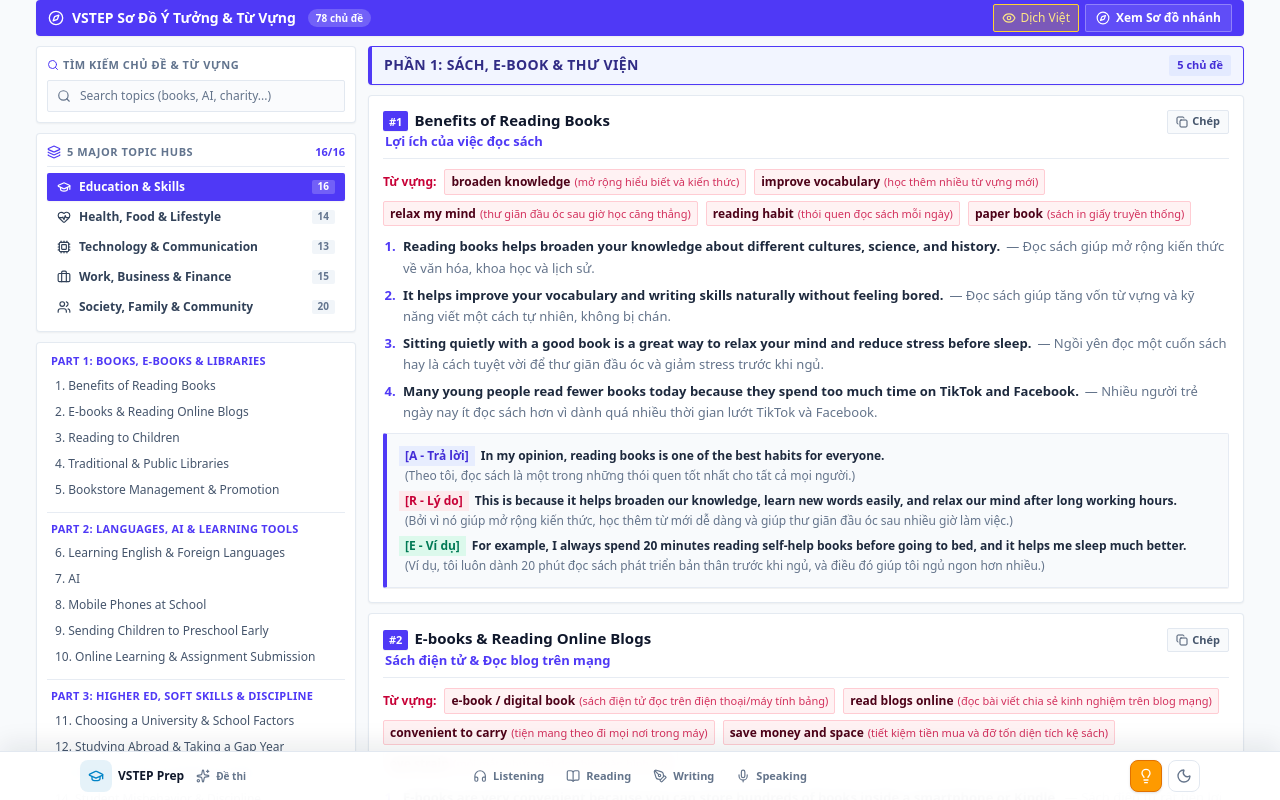
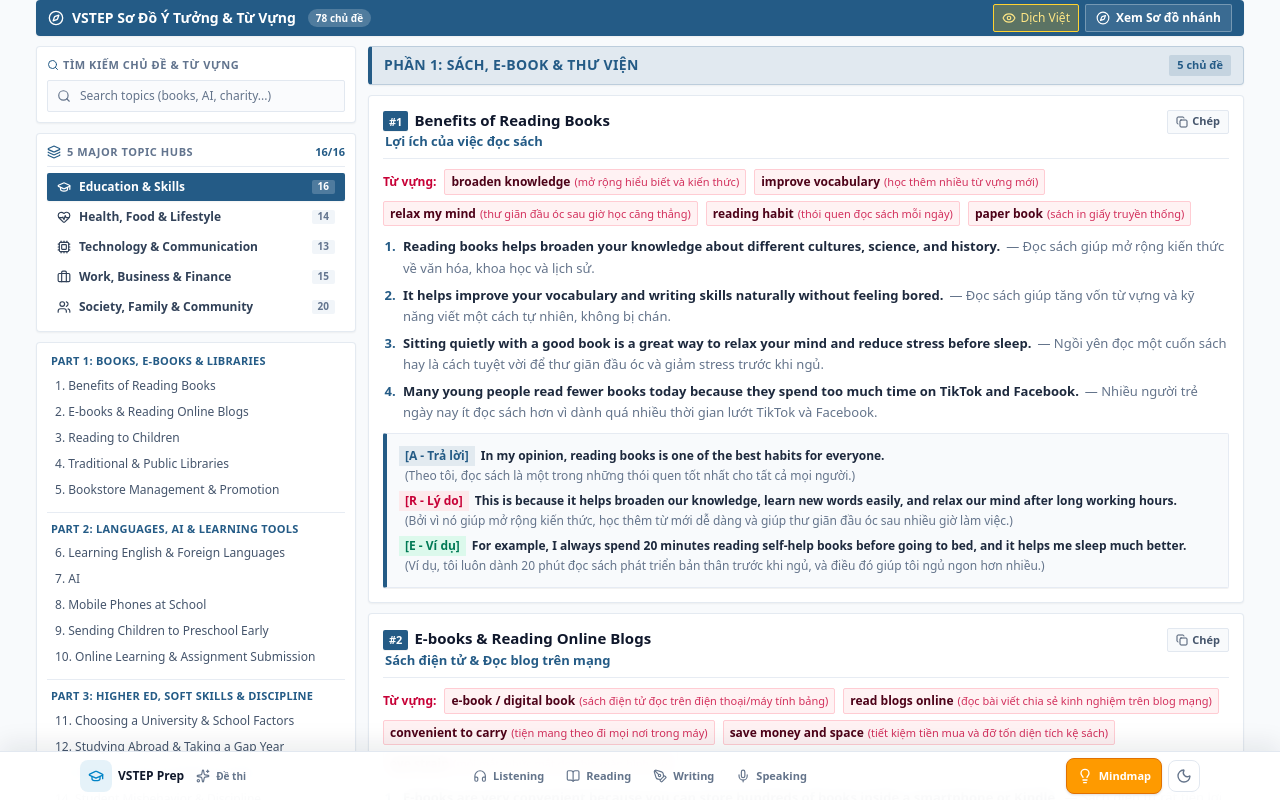
Before and after one commit to dangnk146/vstep, a Next.js app: page /mindmap in a window 1280 px wide. Built offline with nearby package versions, Linux system fonts and the light colour scheme.

Commit message:
feat: add mindmap and sidebar components with global styles

```diff
--- a/src/app/globals.css
+++ b/src/app/globals.css
@@ -1,4 +1,6 @@
 @import "tailwindcss";
+
+@custom-variant dark (&:where(.dark, .dark *));
 
 :root {
   --background: #f8fafc;
--- a/src/app/mindmap/Mindmap.tsx
+++ b/src/app/mindmap/Mindmap.tsx
@@ -209,7 +209,7 @@ function OutlineDocumentView({
         {/* 1. Ô tìm kiếm */}
         <div className="rounded-sm border border-slate-200/90 dark:border-slate-800 bg-white dark:bg-slate-900 p-2.5 shadow-xs">
           <label className="block text-[11px] font-bold uppercase tracking-wider text-slate-500 dark:text-slate-400 mb-1.5 flex items-center gap-1">
-            <Search className="h-3 w-3 text-indigo-600 dark:text-indigo-400" />
+            <Search className="h-3 w-3 text-[#245b86] dark:text-sky-400" />
             Tìm kiếm chủ đề & từ vựng
           </label>
           <div className="relative">
@@ -219,7 +219,7 @@ function OutlineDocumentView({
               value={searchQuery}
               onChange={(e) => onSearchChange(e.target.value)}
               placeholder="Search topics (books, AI, charity...)"
-              className="h-8 w-full rounded-xs border border-slate-200 dark:border-slate-800 bg-slate-50/70 dark:bg-slate-950/80 pl-8 pr-7 text-xs text-foreground outline-none placeholder:text-muted-foreground focus:border-indigo-600 dark:focus:border-indigo-400 select-text"
+              className="h-8 w-full rounded-xs border border-slate-200 dark:border-slate-800 bg-slate-50/70 dark:bg-slate-950/80 pl-8 pr-7 text-xs text-foreground outline-none placeholder:text-muted-foreground focus:border-[#245b86] dark:focus:border-sky-400 select-text"
             />
             {searchQuery && (
               <button
@@ -237,10 +237,10 @@ function OutlineDocumentView({
         <div className="rounded-sm border border-slate-200/90 dark:border-slate-800 bg-white dark:bg-slate-900 p-2.5 shadow-xs space-y-1.5">
           <div className="flex items-center justify-between pb-1.5 border-b border-slate-200/80 dark:border-slate-800">
             <span className="text-[11px] font-bold uppercase tracking-wider text-slate-500 dark:text-slate-400 flex items-center gap-1.5">
-              <Layers className="h-3.5 w-3.5 text-indigo-600 dark:text-indigo-400" />
+              <Layers className="h-3.5 w-3.5 text-[#245b86] dark:text-sky-400" />
               5 Major Topic Hubs
             </span>
-            <span className="text-[11px] font-bold text-indigo-600 dark:text-indigo-400">
+            <span className="text-[11px] font-bold text-[#245b86] dark:text-sky-400">
               {filteredTopicsCount}/{totalTopicsInHub}
             </span>
           </div>
@@ -262,7 +262,7 @@ function OutlineDocumentView({
                     setActiveSubtopicId(null);
                   }}
                   className={`flex w-full items-center justify-between rounded-xs px-2.5 py-1.5 text-xs font-bold transition cursor-pointer ${active
-                      ? 'bg-indigo-600 text-white shadow-xs'
+                      ? 'bg-[#245b86] text-white shadow-xs'
                       : 'text-slate-700 dark:text-slate-300 hover:bg-slate-100 dark:hover:bg-slate-800/70'
                     }`}
                 >
@@ -291,7 +291,7 @@ function OutlineDocumentView({
                 key={branch.id}
                 className={`space-y-1 ${bIdx > 0 ? 'pt-2 border-t border-slate-200/80 dark:border-slate-800' : ''}`}
               >
-                <div className="px-1 text-[11px] font-bold uppercase tracking-wide text-indigo-600 dark:text-indigo-400">
+                <div className="px-1 text-[11px] font-bold uppercase tracking-wide text-[#245b86] dark:text-sky-400">
                   Part {bIdx + 1}: {getBranchEnTitle(branch.id, branch.title)}
                 </div>
 
@@ -311,7 +311,7 @@ function OutlineDocumentView({
                         className={`flex w-full items-center justify-between rounded-xs px-2 py-1 text-left text-xs transition cursor-pointer ${!matched
                             ? 'opacity-35'
                             : isSelected
-                              ? 'bg-indigo-50 font-bold text-indigo-900 dark:bg-indigo-950/70 dark:text-indigo-200 border-l-2 border-indigo-600 dark:border-indigo-400'
+                              ? 'bg-[#245b86]/10 font-bold text-[#245b86] dark:bg-sky-950/70 dark:text-sky-200 border-l-2 border-[#245b86] dark:border-sky-400'
                               : 'text-slate-600 dark:text-slate-400 hover:bg-slate-100 dark:hover:bg-slate-800/60 hover:text-foreground'
                           }`}
                       >
@@ -345,12 +345,12 @@ function OutlineDocumentView({
 
             return (
               <section key={branch.id} className="space-y-2.5">
-                {/* Đề mục cấp 1 (Tông màu Indigo trang nhã, tương phản tốt cả 2 theme) */}
-                <div className="flex items-center justify-between rounded-sm border-l-4 border-indigo-600 dark:border-indigo-500 bg-indigo-50/70 dark:bg-indigo-950/40 px-3 py-2 border border-indigo-200/80 dark:border-indigo-800/70 shadow-xs">
-                  <h2 className="text-xs sm:text-sm font-bold uppercase tracking-wide text-indigo-900 dark:text-indigo-200">
+                {/* Đề mục cấp 1 (Tông màu xanh #245b86 chuẩn đồng bộ toàn ứng dụng) */}
+                <div className="flex items-center justify-between rounded-sm border-l-4 border-l-[#245b86] dark:border-l-sky-500 bg-[#245b86]/10 dark:bg-slate-900/90 px-3 py-2 border border-[#245b86]/20 dark:border-slate-800 shadow-xs">
+                  <h2 className="text-xs sm:text-sm font-bold uppercase tracking-wide text-[#245b86] dark:text-sky-200">
                     Phần {bIdx + 1}: {branch.title}
                   </h2>
-                  <span className="text-[11px] font-semibold text-indigo-700 dark:text-indigo-300 bg-indigo-100/80 dark:bg-indigo-900/60 px-2 py-0.5 rounded-xs">
+                  <span className="text-[11px] font-semibold text-[#245b86] dark:text-sky-300 bg-[#245b86]/15 dark:bg-slate-800 px-2 py-0.5 rounded-xs">
                     {children.length} chủ đề
                   </span>
                 </div>
@@ -374,15 +374,15 @@ function OutlineDocumentView({
                         key={subtopic.id}
                         id={`topic-${subtopic.id}`}
                         className={`scroll-mt-14 rounded-sm border p-3.5 shadow-xs space-y-2.5 transition select-text ${isHighlighted
-                            ? 'border-indigo-600 ring-1 ring-indigo-600/40 bg-white dark:bg-slate-900'
+                            ? 'border-[#245b86] ring-1 ring-[#245b86]/40 bg-white dark:bg-slate-900'
                             : 'border-slate-200/90 dark:border-slate-800 bg-white dark:bg-slate-900 hover:border-slate-300 dark:hover:border-slate-700'
                           }`}
                       >
-                        {/* 1. Tên chủ đề: Badge Indigo dịu + Tiếng Anh Đậm + Tiếng Việt Nhẹ Nhàng */}
+                        {/* 1. Tên chủ đề: Badge #245b86 + Tiếng Anh Đậm + Tiếng Việt Đồng Bộ */}
                         <div className="flex items-start justify-between gap-2 border-b border-slate-200/80 dark:border-slate-800 pb-2">
                           <div className="space-y-0.5">
                             <h3 className="text-sm sm:text-[15px] font-bold text-slate-900 dark:text-slate-100 leading-snug flex items-baseline gap-1.5 flex-wrap">
-                              <span className="inline-flex h-5 items-center justify-center rounded-xs bg-indigo-600 text-white dark:bg-indigo-500/25 dark:text-indigo-300 dark:border dark:border-indigo-500/40 font-bold text-[11px] px-1.5 shadow-2xs shrink-0">
+                              <span className="inline-flex h-5 items-center justify-center rounded-xs bg-[#245b86] text-white dark:bg-sky-500/25 dark:text-sky-300 dark:border dark:border-sky-500/40 font-bold text-[11px] px-1.5 shadow-2xs shrink-0">
                                 #{topicCounter}
                               </span>
                               <span className="text-slate-900 dark:text-slate-100">
@@ -390,7 +390,7 @@ function OutlineDocumentView({
                               </span>
                             </h3>
                             {viTitle && (
-                              <p className="text-xs sm:text-[13px] font-semibold text-indigo-600 dark:text-indigo-400 pl-0.5">
+                              <p className="text-xs sm:text-[13px] font-semibold text-[#245b86] dark:text-sky-400 pl-0.5">
                                 <HighlightText text={viTitle} query={searchQuery} />
                               </p>
                             )}
@@ -442,7 +442,7 @@ function OutlineDocumentView({
 
                         {/* 3. Ý chính triển khai (Gạch đầu dòng trực tiếp giống speaking.part3.v2.md) */}
                         {items.length > 0 && (
-                          <ol className="space-y-1.5 text-xs sm:text-[13px] leading-relaxed pl-4 list-decimal marker:font-bold marker:text-indigo-600 dark:marker:text-indigo-400">
+                          <ol className="space-y-1.5 text-xs sm:text-[13px] leading-relaxed pl-4 list-decimal marker:font-bold marker:text-[#245b86] dark:marker:text-sky-400">
                             {items.map((item, itIdx) => {
                               const text = typeof item === 'string' ? item : item.text;
                               const viText = typeof item === 'string' ? undefined : item.viText;
@@ -465,9 +465,9 @@ function OutlineDocumentView({
 
                         {/* 4. Khung trả lời nhanh A-R-E (Được bọc nổi bật, nhãn phân màu rõ ràng) */}
                         {are && (
-                          <div className="rounded-xs border-l-4 border-l-indigo-600 dark:border-l-indigo-500 border border-slate-200/80 dark:border-slate-800 bg-slate-50/90 dark:bg-slate-950/75 p-2.5 sm:p-3 space-y-1.5 text-xs leading-relaxed shadow-2xs">
+                          <div className="rounded-xs border-l-4 border-l-[#245b86] dark:border-l-sky-500 border border-slate-200/80 dark:border-slate-800 bg-slate-50/90 dark:bg-slate-950/75 p-2.5 sm:p-3 space-y-1.5 text-xs leading-relaxed shadow-2xs">
                             <div className="flex items-baseline flex-wrap">
-                              <span className="inline-flex items-center font-bold text-indigo-700 dark:text-indigo-300 bg-indigo-100/70 dark:bg-indigo-950/80 dark:border dark:border-indigo-800/60 px-1.5 py-0.2 rounded-2xs mr-1.5 shrink-0">
+                              <span className="inline-flex items-center font-bold text-[#245b86] dark:text-sky-300 bg-[#245b86]/10 dark:bg-sky-950/80 dark:border dark:border-sky-800/60 px-1.5 py-0.2 rounded-2xs mr-1.5 shrink-0">
                                 [A - Trả lời]
                               </span>
                               <span className="font-semibold text-slate-800 dark:text-slate-200">
@@ -533,7 +533,7 @@ function RootCard({
   return (
     <div
       ref={(el) => registerAnchor('root-center', el)}
-      className="relative z-20 flex flex-col items-center justify-center rounded-sm border-2 border-indigo-600 bg-indigo-600 dark:border-indigo-500 dark:bg-indigo-700 px-5 py-3.5 text-center text-white shadow-md"
+      className="relative z-20 flex flex-col items-center justify-center rounded-sm border-2 border-[#245b86] bg-[#245b86] dark:border-sky-500 dark:bg-[#1a3852] px-5 py-3.5 text-center text-white shadow-md"
     >
       <div
         ref={(el) => registerAnchor('root-left', el)}
@@ -797,7 +797,7 @@ function getConnectionsForTopic(
   }[] = [];
 
   for (const branch of topic.leftBranches) {
-    const branchColor = branch.color || '#4f46e5';
+    const branchColor = branch.color || '#245b86';
     connections.push({
       fromId: 'root-left',
       toId: branch.id,
@@ -1121,8 +1121,8 @@ export default function Mindmap() {
 
   return (
     <div className="flex w-full max-w-full flex-col space-y-2.5 animate-fade-in pb-12 sm:pb-6 px-1.5 sm:px-3 lg:px-5 select-text">
-      {/* 1. Header chuẩn đồng bộ thanh lịch, dịu mắt */}
-      <header className="flex h-9 items-center justify-between rounded-sm bg-indigo-600 dark:bg-slate-900 dark:border dark:border-slate-800 px-3 text-white shadow-xs">
+      {/* 1. Header chuẩn đồng bộ 100% với /prompts và /speaking (bg-[#245b86] h-9) */}
+      <header className="flex h-9 items-center justify-between rounded-sm bg-[#245b86] px-3 text-white shadow-xs">
         <div className="flex items-center gap-2 text-xs font-bold sm:text-sm">
           <Compass className="h-4 w-4 text-white" />
           <span>VSTEP Sơ Đồ Ý Tưởng & Từ Vựng</span>
@@ -1192,7 +1192,7 @@ export default function Mindmap() {
                     type="button"
                     onClick={() => selectTopic(t.id)}
                     className={`flex h-7 items-center gap-1.5 rounded-xs px-2.5 text-xs font-bold transition cursor-pointer ${active
-                        ? 'bg-indigo-600 text-white shadow-xs'
+                        ? 'bg-[#245b86] text-white shadow-xs'
                         : 'bg-slate-100 dark:bg-slate-800 text-slate-600 dark:text-slate-300 hover:bg-slate-200 dark:hover:bg-slate-700 hover:text-foreground'
                       }`}
                   >
@@ -1285,7 +1285,7 @@ export default function Mindmap() {
                       key={branch.id}
                       node={branch}
                       direction="left"
-                      branchColor={branch.color || '#4f46e5'}
+                      branchColor={branch.color || '#245b86'}
                       collapsedMap={collapsedMap}
                       toggleCollapse={toggleCollapse}
                       onCopy={handleCopy}
@@ -1320,7 +1320,7 @@ export default function Mindmap() {
             </div>
 
             <div className="pointer-events-none absolute bottom-3 left-3 z-20 flex items-center gap-1.5 rounded-xs border border-slate-200 dark:border-slate-800 bg-white/90 dark:bg-slate-900/90 px-2.5 py-1 text-[11px] text-slate-600 dark:text-slate-300 shadow-2xs">
-              <Move className="h-3.5 w-3.5 text-indigo-600 dark:text-indigo-400" />
+              <Move className="h-3.5 w-3.5 text-[#245b86] dark:text-sky-400" />
               <span>Kéo chuột để di chuyển • Bấm vào câu để chép</span>
             </div>
           </div>
@@ -1329,7 +1329,7 @@ export default function Mindmap() {
 
       {/* Toast Notification */}
       {toastMessage && (
-        <div className="fixed bottom-12 left-1/2 z-50 flex -translate-x-1/2 items-center gap-2 rounded-sm border border-indigo-700 dark:border-slate-700 bg-indigo-600 dark:bg-slate-800 px-3.5 py-2 text-xs font-bold text-white shadow-lg">
+        <div className="fixed bottom-12 left-1/2 z-50 flex -translate-x-1/2 items-center gap-2 rounded-sm border border-[#245b86] dark:border-slate-700 bg-[#245b86] dark:bg-slate-800 px-3.5 py-2 text-xs font-bold text-white shadow-lg">
           <Check className="h-3.5 w-3.5 text-emerald-300" />
           <span>{toastMessage}</span>
         </div>
--- a/src/components/Sidebar.tsx
+++ b/src/components/Sidebar.tsx
@@ -181,7 +181,7 @@ export default function Sidebar() {
         <div className="flex shrink-0 items-center gap-1 sm:gap-1.5">
           <Link
             href="/mindmap"
-            className={`grid h-8 w-8 shrink-0 place-items-center rounded-lg border transition-colors cursor-pointer ${
+            className={`flex h-8 shrink-0 items-center justify-center gap-1.5 rounded-lg border px-2 text-[10px] font-bold transition-colors sm:h-9 sm:px-2.5 sm:text-[11px] cursor-pointer ${
               pathname === '/mindmap' || pathname.startsWith('/mindmap/')
                 ? 'bg-amber-500 text-white border-amber-600 shadow-sm'
                 : 'border-border text-amber-600 dark:text-amber-400 hover:bg-amber-500/10 hover:border-amber-500/40'
@@ -189,7 +189,8 @@ export default function Sidebar() {
             aria-label="Mindmap Ý tưởng & Từ vựng VSTEP"
             title="Mindmap Ý tưởng VSTEP"
           >
-            <Lightbulb className="h-4 w-4" />
+            <Lightbulb className="h-4 w-4 shrink-0" />
+            <span className="hidden whitespace-nowrap sm:inline">Mindmap</span>
           </Link>
 
           <button
```
